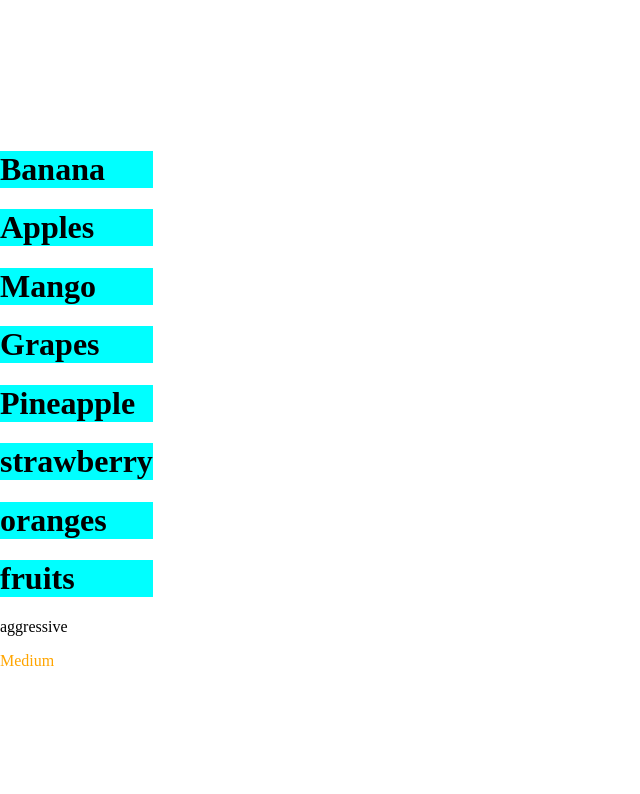
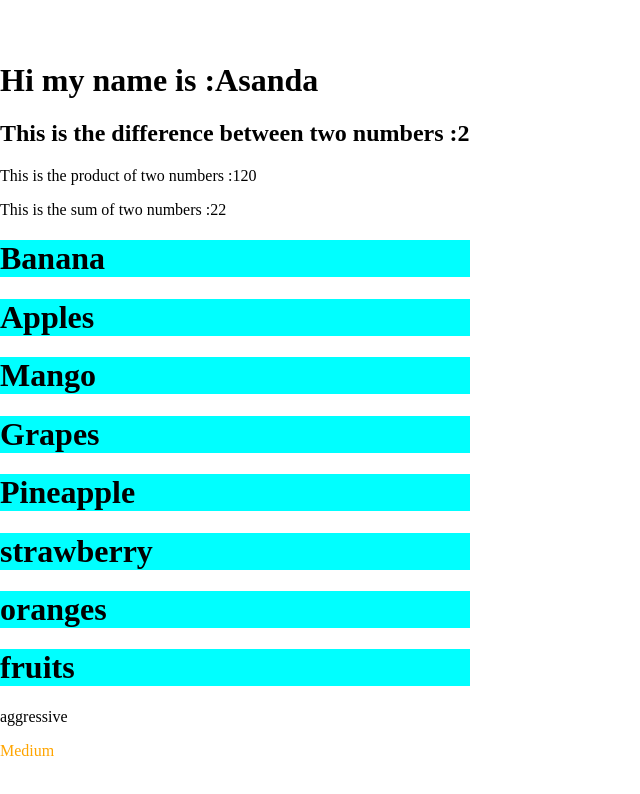
Before and after one commit to Thandekaportiap/JavaScript_Exercises, a React (Vite) app: page / in a window 1280 px wide. Shown: the top 794 px of the page, without its empty margins (0-640 px from the left). Built offline with nearby package versions, Linux system fonts and the light colour scheme.

Commit message:
final-changes

```diff
--- a/src/App.jsx
+++ b/src/App.jsx
@@ -3,9 +3,30 @@ import Practice from './components/practice';
 
 function APP(){
 
- function subtraction(){
 
+
+let num1 =10;
+let num2 =12;
+
+function addition(num1, num2){
+  return num1 + num2 ;
+}
+console.log(addition(num1,num2))
+
+
+
+
+  function subtraction(num1, num2) {
+   return num2 - num1
+  }
+
+  console.log (subtraction(num1, num2))
+
+ function multiplication(num1,num2){
+  return num1*num2
  }
+
+
 
 
   const people = [
@@ -72,8 +93,19 @@ console.log(people[1].friends[0].hobbies[1].difficulty)
   fruits.push("strawberry")
   fruits.push("oranges")
 
+  function myNameis(){
+    let name = "Asanda"
+    return name
+  }
+  myNameis();
+
   return(
     <>
+<h1>Hi my name is :{myNameis()}</h1>
+<h2>This is the difference between two numbers :{subtraction(num1, num2)}</h2>
+<p>This is the product of two numbers :{multiplication(num1, num2)}</p>
+<p>This is the sum of two numbers :{addition(num1, num2)}</p>
+
     {fruits.map((fruit, index)=>(
       <Practice name={fruit} key ={index}/>
     ))}
```
